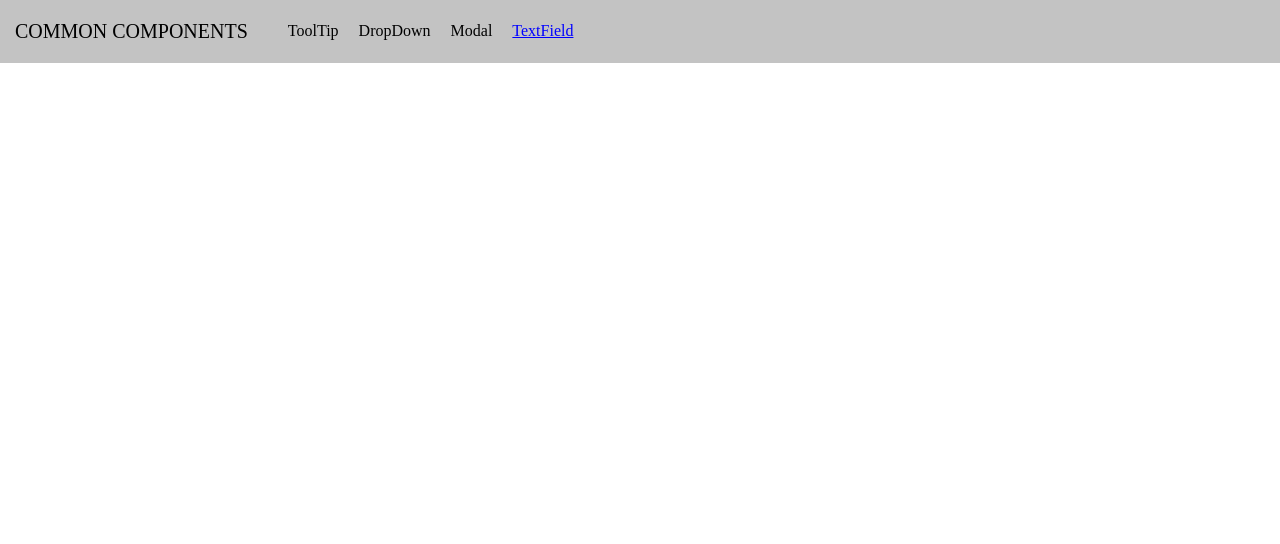
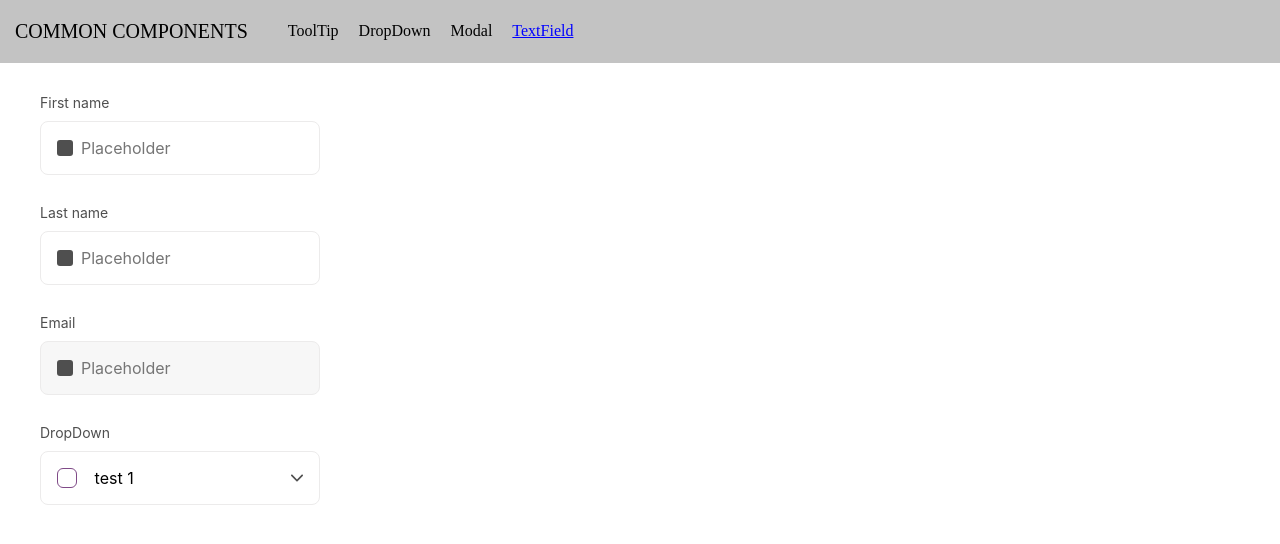
Before and after one commit to kovalenk/common-templates, a Vue app: page /text-field in a window 1280 px wide. Shown: the top 544 px of the page. Built offline with nearby package versions, Linux system fonts and the light colour scheme; what pinia-shared-state would draw is missing.

Commit message:
add custom text-field

```diff
--- a/src/App.vue
+++ b/src/App.vue
@@ -38,9 +38,8 @@
   }
   &-content {
     padding: 30px 40px;
+    min-height: calc(100vh - 123px);
   }
 }
 </style>
-<script setup lang="ts">
-import TextField from "@/views/TextField.vue";
-</script>
+<script setup lang="ts"></script>
--- /dev/null
+++ b/src/components/CustomCheckbox.vue
@@ -0,0 +1,56 @@
+<template lang="pug">
+.custom-checkbox
+  input(
+    type="checkbox",
+    :checked="isChecked",
+    @change="$emit('update:check', !isChecked)"
+  )
+</template>
+
+<script setup lang="ts">
+import { defineProps, defineEmits } from "vue";
+const props = defineProps({
+  isChecked: Boolean,
+});
+const emit = defineEmits(["update:check"]);
+</script>
+
+<style lang="scss" scoped>
+.custom-checkbox {
+  display: flex;
+  align-items: center;
+}
+input[type="checkbox"] {
+  display: flex;
+  align-items: center;
+  justify-content: center;
+  cursor: pointer;
+  line-height: 0;
+  margin: 0 0.6em 0 0;
+  outline: 0;
+  padding: 0 !important;
+  vertical-align: text-top;
+  height: 20px;
+  width: 20px;
+  -webkit-appearance: none;
+  border-radius: 6px;
+  border: 1.5px solid var(--default-c-1);
+  background: transparent;
+}
+
+input[type="checkbox"]:checked {
+  opacity: 1;
+  background: var(--default-c-1);
+  &:before {
+    display: block;
+    content: "";
+    margin: auto;
+    mask: url("@/assets/check-icon.svg");
+    mask-size: contain;
+    mask-repeat: no-repeat;
+    background: var(--white);
+    width: 12px;
+    height: 12px;
+  }
+}
+</style>
--- /dev/null
+++ b/src/components/CustomTextField.vue
@@ -0,0 +1,172 @@
+<template lang="pug">
+.text-field(
+  :class="{ error: validation, disabled: isDisabled, active: useDropDown && isOpenDropDown, dropDown: useDropDown }",
+  ref="commonTextField"
+)
+  label.text-field--label
+    slot(:name="'label'")
+  .text-field--input(@click="actionDropDown()")
+    slot(:name="'before'")
+    slot(:name="'main'")
+    slot(:name="'after'")
+    .text-field--input-arrow(v-if="useDropDown")
+  template(v-if="useDropDown")
+    teleport(:to="'body'")
+      .text-field--drop-down(:style="dropDownStyles")
+        slot(:name="'dropdown'")
+  .text-field--error(v-if="useError")
+    slot(:name="'error'")
+</template>
+
+<script setup lang="ts">
+import { computed, defineProps, ref } from "vue";
+import { useClickOutside } from "@/composables/clickOutside";
+const props = defineProps({
+  useError: {
+    type: Boolean,
+    default: false,
+  },
+  validation: {
+    type: Boolean,
+    default: false,
+  },
+  useDropDown: {
+    type: Boolean,
+    default: false,
+  },
+  isDisabled: {
+    type: Boolean,
+    default: false,
+  },
+});
+
+const commonTextField = ref(undefined as HTMLElement | undefined);
+
+const isOpenDropDown = ref(false);
+
+const actionDropDown = () => {
+  if (props.useDropDown && !props.isDisabled) {
+    isOpenDropDown.value = !isOpenDropDown.value;
+  }
+};
+
+const dropDownStyles = computed(() => {
+  console.log(commonTextField);
+  let styles = {
+    visibility: !isOpenDropDown.value ? "hidden" : "inherit",
+    top: "",
+    left: "",
+    "min-width": "",
+  };
+  if (commonTextField.value) {
+    styles.top = `${
+      commonTextField.value!.offsetTop + commonTextField.value!.offsetHeight
+    }px`;
+    styles.left = `${commonTextField.value!.offsetLeft}px`;
+    styles["min-width"] = `${commonTextField.value!.offsetWidth}px`;
+  }
+  return styles;
+});
+
+useClickOutside(commonTextField, () => {
+  if (isOpenDropDown.value) {
+    actionDropDown();
+  }
+});
+</script>
+
+<style scoped lang="scss">
+.text-field {
+  display: flex;
+  flex-direction: column;
+  gap: 8px;
+  position: relative;
+  width: 100%;
+  max-width: 280px;
+  &.dropDown {
+    cursor: pointer;
+  }
+  &.disabled {
+    .text-field--input {
+      cursor: not-allowed;
+      border-radius: 8px;
+      border: 1px solid var(--grey-grey-line, #ecebeb);
+      background: var(--grey-grey-background, #f7f7f7);
+      &::v-deep(input) {
+        cursor: not-allowed;
+      }
+    }
+  }
+  &--label {
+    color: var(--gray-2, #4f4f4f);
+    font-family: "Inter", sans-serif;
+    font-size: 14px;
+    font-style: normal;
+    font-weight: 400;
+    line-height: 20px;
+  }
+  &--input {
+    display: flex;
+    gap: 8px;
+    align-items: center;
+    padding: 14px 16px;
+    height: 24px;
+    font-family: "Inter", sans-serif;
+    font-size: 16px;
+    font-style: normal;
+    font-weight: 400;
+    line-height: 24px;
+    border-radius: 8px;
+    border: 1px solid var(--grey-grey-line, #ecebeb);
+    background: var(--grey-white, #fff);
+    &::v-deep(input) {
+      width: 100%;
+      color: var(--grey-black, #3d3734);
+      background: inherit;
+      input::placeholder {
+        color: var(--gray-4, #bdbdbd);
+      }
+    }
+    &-arrow {
+      height: 16px;
+      width: 16px;
+      mask: url("@/assets/arrow-down.svg") no-repeat;
+      mask-size: contain;
+      mask-position: center;
+      background: #4f4f4f;
+
+      transition: all 0.3s;
+    }
+    &:hover {
+      border: 1px solid var(--primary-primary, #f98347);
+    }
+  }
+  &.active {
+    .text-field--input-arrow {
+      transform: rotate(180deg);
+    }
+  }
+  &--drop-down {
+    position: absolute;
+  }
+  &--error {
+    color: var(--red-red, #ed2424);
+    font-family: "Inter", sans-serif;
+    font-size: 14px;
+    font-style: normal;
+    font-weight: 400;
+    line-height: 20px;
+    min-height: 20px;
+    &::v-deep(p) {
+      margin: 0;
+    }
+  }
+  &.error {
+    .text-field {
+      &--input {
+        border: 1px solid var(--red-red, #ed2424);
+      }
+    }
+  }
+}
+</style>
--- /dev/null
+++ b/src/composables/clickOutside.ts
@@ -0,0 +1,29 @@
+import { onBeforeUnmount, onMounted } from "vue";
+
+export function useClickOutside(el_target_ref: any, callback: any) {
+  if (!el_target_ref) {
+    return null;
+  }
+
+  const listener = (e: Event) => {
+    if (
+      e.target === el_target_ref.value ||
+      e.composedPath().includes(el_target_ref.value)
+    ) {
+      return;
+    }
+    if (typeof callback == "function") {
+      callback();
+    }
+  };
+
+  onMounted(() => {
+    window.addEventListener("click", listener);
+  });
+  onBeforeUnmount(() => {
+    window.removeEventListener("click", listener);
+  });
+  return {
+    listener,
+  };
+}
--- a/src/scss/_colors.scss
+++ b/src/scss/_colors.scss
@@ -1,4 +1,11 @@
 :root {
   --text-color: #030303;
   --background-color: #c3c3c3;
+  --white: #ffffff;
+  --black: #000;
+  --gray: #939393;
+
+  --default-c-1: #7F4A87;
+  --default_bg: #F7F5FA;
+  --default_placeholder: #787878;
 }
--- a/src/scss/styles.scss
+++ b/src/scss/styles.scss
@@ -6,6 +6,14 @@ html, body, #app {
 
 body.no-scroll {
   overflow: hidden;
+}
+
+input {
+  border: none;
+  padding: 0;
+  &:focus-visible {
+    outline: none;
+  }
 }
 
 .tooltip--info-arrow {
--- a/src/views/TextField.vue
+++ b/src/views/TextField.vue
@@ -1,5 +1,146 @@
-<script setup lang="ts"></script>
+<script setup lang="ts">
+import CustomTextField from "@/components/CustomTextField.vue";
+import { computed, ref } from "vue";
+import useVuelidate from "@vuelidate/core";
+import { email, required } from "@vuelidate/validators";
+import CustomCheckbox from "@/components/CustomCheckbox.vue";
 
-<template lang="pug"></template>
+const rules = computed(() => {
+  return {
+    firstName: {
+      required,
+    },
+    lastName: {
+      required,
+    },
+    email: {
+      required,
+      email,
+    },
+  };
+});
 
-<style scoped lang="scss"></style>
+const items = [
+  "test 1",
+  "test 2",
+  "test 3",
+  "test 4",
+  "test 5",
+  "test 6",
+  "test 7",
+  "test 8",
+];
+
+const validationData = ref({
+  firstName: "",
+  lastName: "",
+  email: "",
+  checked: "",
+  selectedItem: items[0],
+});
+
+const $v = useVuelidate(rules, validationData.value, {
+  $lazy: true,
+  $autoDirty: true,
+});
+
+console.log($v.value);
+</script>
+
+<template lang="pug">
+.form
+  CustomTextField(
+    :use-error="true",
+    :validation="$v.firstName.required.$invalid"
+  )
+    template(v-slot:label="") First name
+    template(v-slot:before="")
+      .test-color
+    template(v-slot:main="")
+      input(v-model="validationData.firstName", :placeholder="'Placeholder'")
+    template(v-slot:error="")
+      p(v-if="$v.firstName.required.$invalid") Field is required
+  CustomTextField(
+    :use-error="true",
+    :validation="$v.lastName.required.$invalid"
+  )
+    template(v-slot:label="") Last name
+    template(v-slot:before="")
+      .test-color
+    template(v-slot:main="")
+      input(v-model="validationData.lastName", :placeholder="'Placeholder'")
+    template(v-slot:error="")
+      p(v-if="$v.lastName.required.$invalid") Field is required
+  CustomTextField(
+    :use-error="true",
+    :validation="$v.email.required.$invalid || $v.email.email.$invalid",
+    :is-disabled="true"
+  )
+    template(v-slot:label="") Email
+    template(v-slot:before="")
+      .test-color
+    template(v-slot:main="")
+      input(
+        v-model="validationData.email",
+        :placeholder="'Placeholder'",
+        disabled="true"
+      )
+    template(v-slot:error="")
+      p(v-if="$v.email.required.$invalid") Field is required
+      p(v-else-if="$v.email.email.$invalid") Invalid email
+  CustomTextField(:use-drop-down="true")
+    template(v-slot:label="") DropDown
+    template(v-slot:before="")
+      custom-checkbox(@update:check="validationData.checked = $event")
+    template(v-slot:main="")
+      .selected-item {{ validationData.selectedItem }}
+    template(v-slot:dropdown="")
+      .drop-down
+        .drop-down--table
+          .drop-down--table-scroll
+            .drop-down--item(
+              v-for="item in items",
+              @click="validationData.selectedItem = item"
+            ) {{ item }}
+</template>
+
+<style scoped lang="scss">
+.form {
+  height: 100%;
+  .text-field {
+    .test-color {
+      min-width: 16px;
+      height: 16px;
+      border-radius: 3px;
+      background: var(--gray-2, #4f4f4f);
+    }
+    .selected-item {
+      width: 100%;
+    }
+    &::v-global(.drop-down) {
+      padding-top: 10px;
+    }
+    &::v-global(.drop-down--table) {
+      padding: 14px 0;
+      border-radius: 8px;
+      overflow: hidden;
+      border: 1px solid var(--grey-grey-line, #ecebeb);
+      background: var(--grey-white, #fff);
+    }
+    &::v-global(.drop-down--table-scroll) {
+      height: 119px;
+      overflow: scroll;
+    }
+    &::v-global(.drop-down--item) {
+      cursor: pointer;
+      padding: 14px 16px;
+      border-bottom: 1px solid var(--grey-grey-line, #ecebeb);
+      font-family: "Inter", sans-serif;
+      font-size: 14px;
+      font-style: normal;
+      font-weight: 400;
+      line-height: 20px;
+    }
+  }
+}
+</style>
```
Also changed, not shown: src/assets/arrow-down.svg (added), src/assets/check-icon.svg (added).
